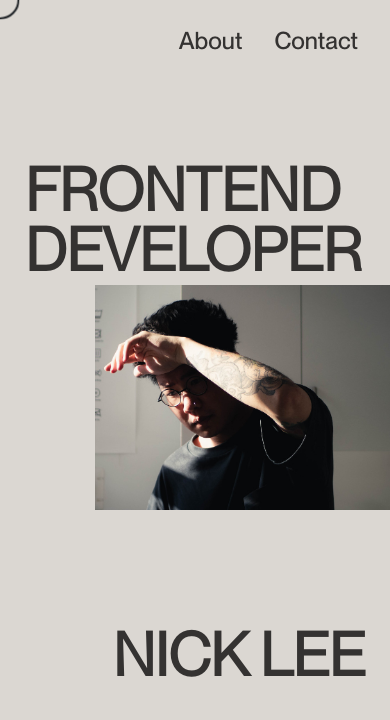
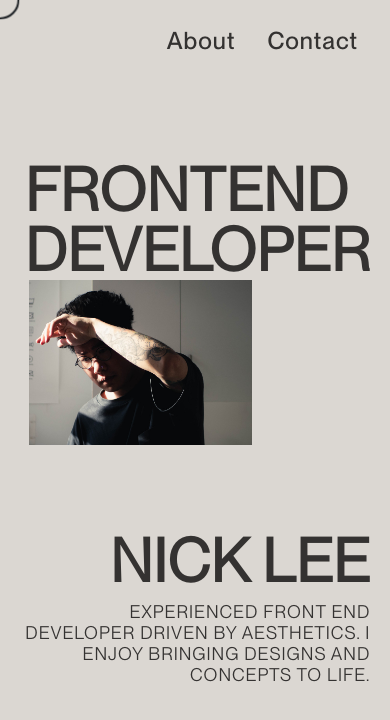
Before and after one commit to nickoless/about-me, a React (Create React App) app: page / in a window 390 px wide. Shown: the top 720 px of the page. Built offline with nearby package versions, Linux system fonts and the light colour scheme.

Commit message:
Responsive style updates

```diff
--- a/src/GlobalStyle.ts
+++ b/src/GlobalStyle.ts
@@ -50,6 +50,7 @@ export const GlobalStyle = createGlobalStyle`
         margin: 0;
         font-family: 'Neue Montreal', sans-serif;
         color: ${theme.offBlack};
+        letter-spacing: 1px;
     }
 
     h1 {
--- a/src/Home.tsx
+++ b/src/Home.tsx
@@ -13,7 +13,13 @@ const Home = () => {
                     developer
                     <Image src={meImage} />
                 </LeftJumbo>
-                <RightJumbo>Nick Lee</RightJumbo>
+                <TextWrapper>
+                    <RightJumbo>Nick Lee</RightJumbo>
+                    <SubHeading>
+                        Experienced front end developer driven by aesthetics. I
+                        enjoy bringing designs and concepts to life.
+                    </SubHeading>
+                </TextWrapper>
             </ContentWrapper>
         </Homepage>
     );
@@ -23,7 +29,7 @@ export default Home;
 
 /** STYLES */
 
-const Homepage = styled.div`
+const Homepage = styled.section`
     display: flex;
     align-items: center;
     height: 100vh;
@@ -54,43 +60,76 @@ const ContentWrapper = styled.div`
 
 const JumboText = styled.h1`
     margin: 0;
-    font-size: 175px;
+    font-size: 60px;
     line-height: 1;
     text-transform: uppercase;
 
-    @media ${device.mobileS} {
-        font-size: 60px;
-    }
     @media ${device.tablet} {
         font-size: 125px;
     }
     @media ${device.laptop} {
-        font-size: 175px;
+        font-size: 150px;
     }
 `;
 
 const LeftJumbo = styled(JumboText)`
     position: relative;
-    /* padding-top: 100px; */
 `;
 
 const RightJumbo = styled(JumboText)`
-    padding-top: 50px;
     text-align: right;
     z-index: 1;
 `;
 
 const Image = styled.img`
-    position: absolute;
+    margin-left: 4px;
+    height: 165px;
 
-    @media ${device.mobileS} {
+    @media ${device.mobileL} {
+        position: absolute;
+        bottom: -230px;
+        left: 4px;
+        margin: 0;
         height: 225px;
-        bottom: -230px;
-        left: 70px;
     }
     @media ${device.tablet} {
-        height: 300px;
-        bottom: -290px;
+        height: 280px;
+        bottom: -275px;
         left: 13px;
     }
 `;
+
+const SubHeading = styled.p`
+    font-size: 18px;
+    text-align: right;
+    text-transform: uppercase;
+    margin-top: 10px;
+    margin-bottom: 0;
+    width: 100%;
+    left: 0;
+
+    @media ${device.laptop} {
+        font-size: 25px;
+        text-align: left;
+        width: 540px;
+        margin-top: 10px;
+        margin-left: 1rem;
+    }
+`;
+
+const TextWrapper = styled.div`
+    display: flex;
+    flex-direction: column;
+    align-self: end;
+    margin-top: 50px;
+    width: 100%;
+
+    @media ${device.tablet} {
+        margin-top: 166px;
+        width: 540px;
+    }
+    @media ${device.laptop} {
+        margin-top: 0;
+        width: 650px;
+    }
+`;
--- a/src/NavBar.tsx
+++ b/src/NavBar.tsx
@@ -18,7 +18,7 @@ const NavBarEl = styled.nav`
     position: fixed;
     display: flex;
     align-items: center;
-    justify-content: flex-end;
+    justify-content: end;
     width: 100%;
     height: 80px;
 `;
@@ -26,6 +26,6 @@ const NavBarEl = styled.nav`
 const NavLink = styled.a`
     font-family: 'Neue Montreal Medium';
     color: ${theme.offBlack};
+    margin-right: 2rem;
     font-size: 1.5rem;
-    margin-right: 2rem;
 `;
```
